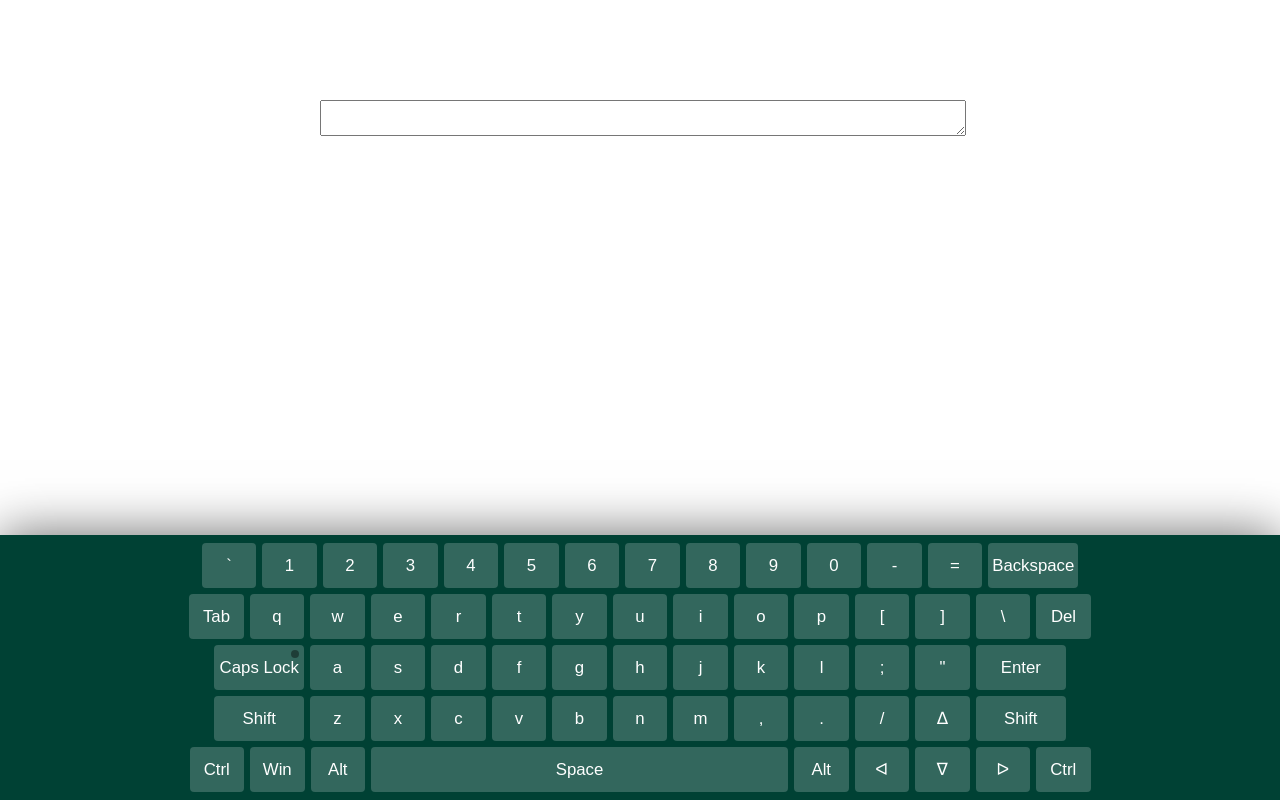
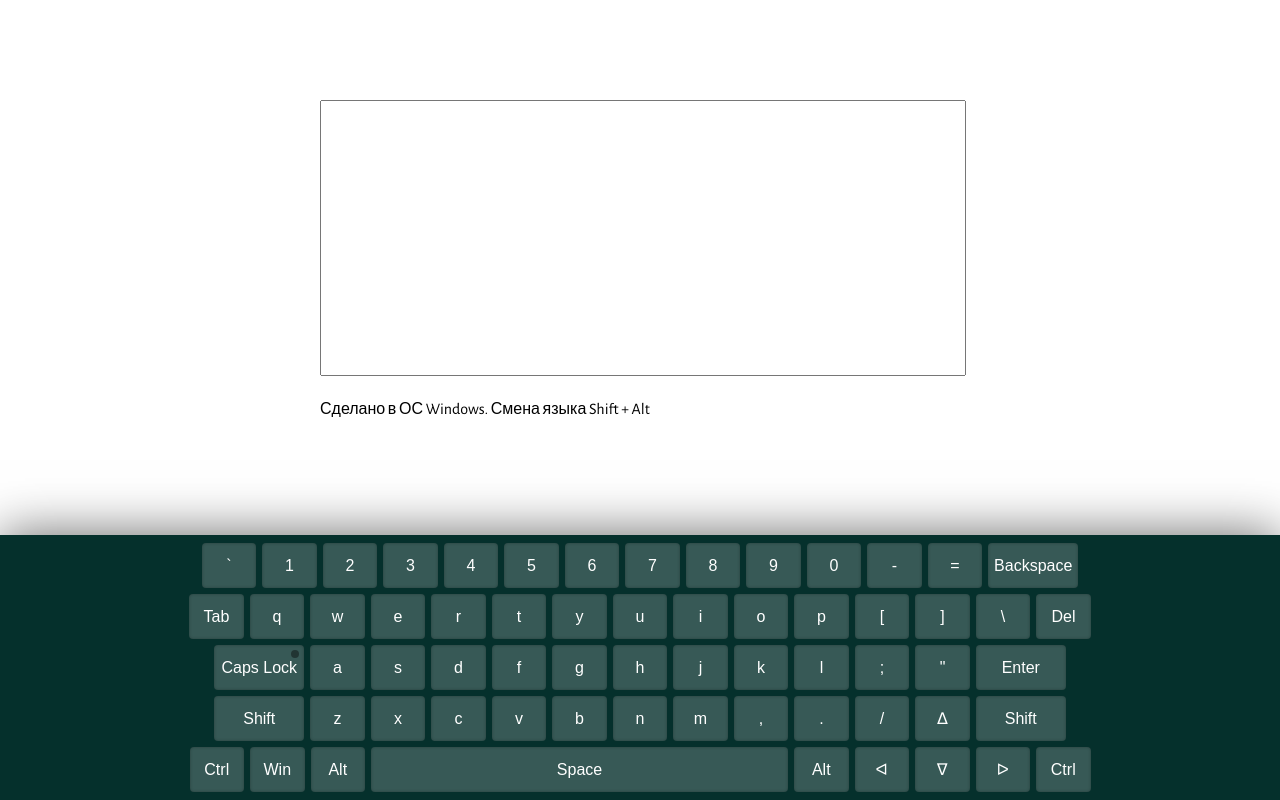
Before and after one commit to nastassiamilashevskaya/virtual-keybord, a plain HTML site: page index.html in a window 1280 px wide. Drawn offline with nearby package versions, Linux system fonts and the light colour scheme.

Commit message:
feat: add language preservation and change main color

```diff
--- a/index.html
+++ b/index.html
@@ -4,18 +4,10 @@
     <meta charset="UTF-8">
     <meta name="viewport" content="width=device-width, initial-scale=1.0">
     <link rel="stylesheet" href="style.css">
+    <link href="https://fonts.googleapis.com/css2?family=Alegreya+Sans&display=swap" rel="stylesheet">
     <title>Virtual Keyboard</title>
 </head>
 <body>
-    <!-- <textarea class="textarea" id=""></textarea>
-    <div class="keyboard">
-        <div class="keyboard__keys">
-            <button type="button" class="keyboard__key keyboard__key--short">a</button>
-            <button type="button" class="keyboard__key keyboard__key--wide">Backspace</button>
-            <button type="button" class="keyboard__key keyboard__key--extra-wide">Space</button>
-            <button type="button" class="keyboard__key keyboard__key--wide keyboard__key--activatable">Caps Lock</button>
-        </div>
-    </div> -->
     <script src="script.js"></script>
 </body>
 </html>
--- a/script.js
+++ b/script.js
@@ -104,22 +104,26 @@ class Keyboard {
     this.capsLock = false
     this.shift = false
     this.alt = false
-    this.lang = 'eng'
+    this.lang = window.localStorage.getItem('lang') || 'eng'
   }
 
   init () {
     this.textArea = document.createElement('textarea')
     this.textArea.classList.add('textarea')
 
+    const infoText = document.createElement('div')
+    infoText.classList.add('infoText')
+    infoText.innerText = 'Сделано в ОС Windows. Смена языка Shift + Alt'
+
     const keyboard = document.createElement('div')
     keyboard.classList.add('keyboard')
 
     const keyboardKeys = document.createElement('div')
     keyboardKeys.classList.add('keyboard__keys')
+    keyboardKeys.append(this.createKeys(this.lang))
 
-    keyboardKeys.append(this.createKeys(this.lang))
     keyboard.append(keyboardKeys)
-    document.body.append(this.textArea, keyboard)
+    document.body.append(this.textArea, keyboard, infoText)
 
     const TEXTAREA = document.querySelector('.textarea')
     TEXTAREA.innerText = this.value
@@ -193,8 +197,6 @@ class Keyboard {
       }
     })
     document.addEventListener('keydown', (event) => {
-      // console.log(event.keyCode)
-      // console.log(event.location)
       let button
       if (event.code === 'AltRight') {
         button = this.keys.find(i => i.code === 1800)
@@ -229,7 +231,6 @@ class Keyboard {
       }
     })
     document.addEventListener('keyup', (event) => {
-      // const button = this.keys.find(i => i.code === event.keyCode)
       let button
       if (event.code === 'AltRight') {
         button = this.keys.find(i => i.code === 1800)
@@ -344,10 +345,12 @@ class Keyboard {
   }
 
   changeLang () {
-    if (this.lang === 'eng') {
+    if (this.lang === 'rus') {
+      this.lang = 'eng'
+      window.localStorage.setItem('lang', this.lang)
+    } else {
       this.lang = 'rus'
-    } else {
-      this.lang = 'eng'
+      window.localStorage.setItem('lang', this.lang)
     }
     let i = 0
     document.querySelectorAll('.keyboard__key').forEach(element => {
--- a/style.css
+++ b/style.css
@@ -1,8 +1,17 @@
+html {
+  font-family: 'Alegreya Sans', sans-serif;
+  font-size: 1rem;
+}
+
 .textarea {
   position: absolute;
   top: 100px;
   left: 25%;
   width: 50%;
+  resize: none;
+  height: 270px;
+  font-size: 1rem;
+  font-family: 'Alegreya Sans', sans-serif;
 }
 .keyboard {
   position: fixed;
@@ -10,13 +19,8 @@
   bottom: 0;
   width: 100%;
   padding: 5px 0;
-  background-color: #004134;
+  background-color: rgb(5, 48, 44);
   box-shadow: 0 0 50px rgba(0, 0, 0, 0.6);
-  user-select: none;
-  transition: bottom 0.4s;
-}
-.keyboard--hidden {
-  bottom: -100%;
 }
 .keyboard__keys {
   text-align: center;
@@ -28,8 +32,8 @@
   border-radius: 4px;
   border: none;
   background: rgba(255, 255, 255, 0.2);
-  color: white;
-  font-size: 1.05rem;
+  color: rgba(255, 255, 255, 1);
+  font-size: 1rem;
   outline: none;
   cursor: pointer;
   display: inline-flex;
@@ -38,9 +42,19 @@
   vertical-align: top;
   padding: 0;
   position: relative;
+  box-shadow: inset 0 0 3px rgba(0, 0, 0, 0.3);
+  transition: box-shadow 0.25s, background-color 0.25s, color 0.25s;
 }
+
+.keyboard__key:hover {
+  background: rgba(255, 255, 255, 0.12);
+  box-shadow: inset 0 0 3px rgba(0, 0, 0, 0.3), 0 0 5px rgba(0, 0, 0, 0.9);
+}
+
 .keyboard__key:active, .keyboard__key--active{
-  background: rgba(255, 255, 255, 0.1);
+  color: rgba(255, 255, 255, 0.5);
+  background: rgba(255, 255, 255, 0.08);
+  box-shadow: inset 0 0 5px rgba(0, 0, 0, 0.6);
 }
 .keyboard__key--short {
   width: 54.5px;
@@ -63,7 +77,7 @@
   border-radius: 50%;
 }
 .keyboard__key--active-caps::after {
-  background: #08ff00;
+  background: rgba(0, 255, 128, 1);
 }
 .keyboard__key--dark {
   background: rgba(0, 0, 0, 0.25);
@@ -73,3 +87,11 @@
   justify-content: center;
   align-self: center;
 }
+
+.infoText {
+  font-size: 1rem;
+  position: absolute;
+  top: 50%;
+  left: 25%;
+  z-index: 1;
+}
```
